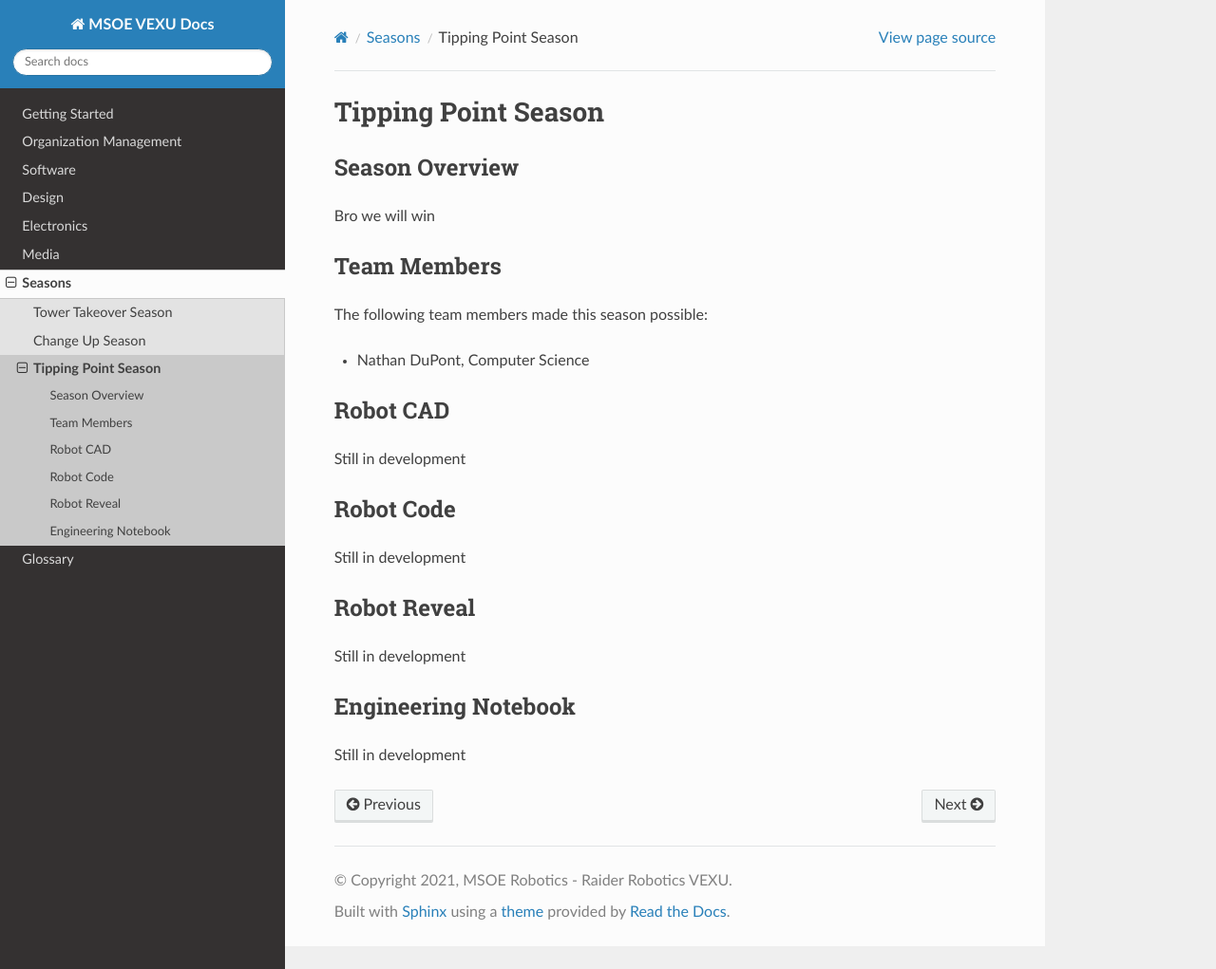
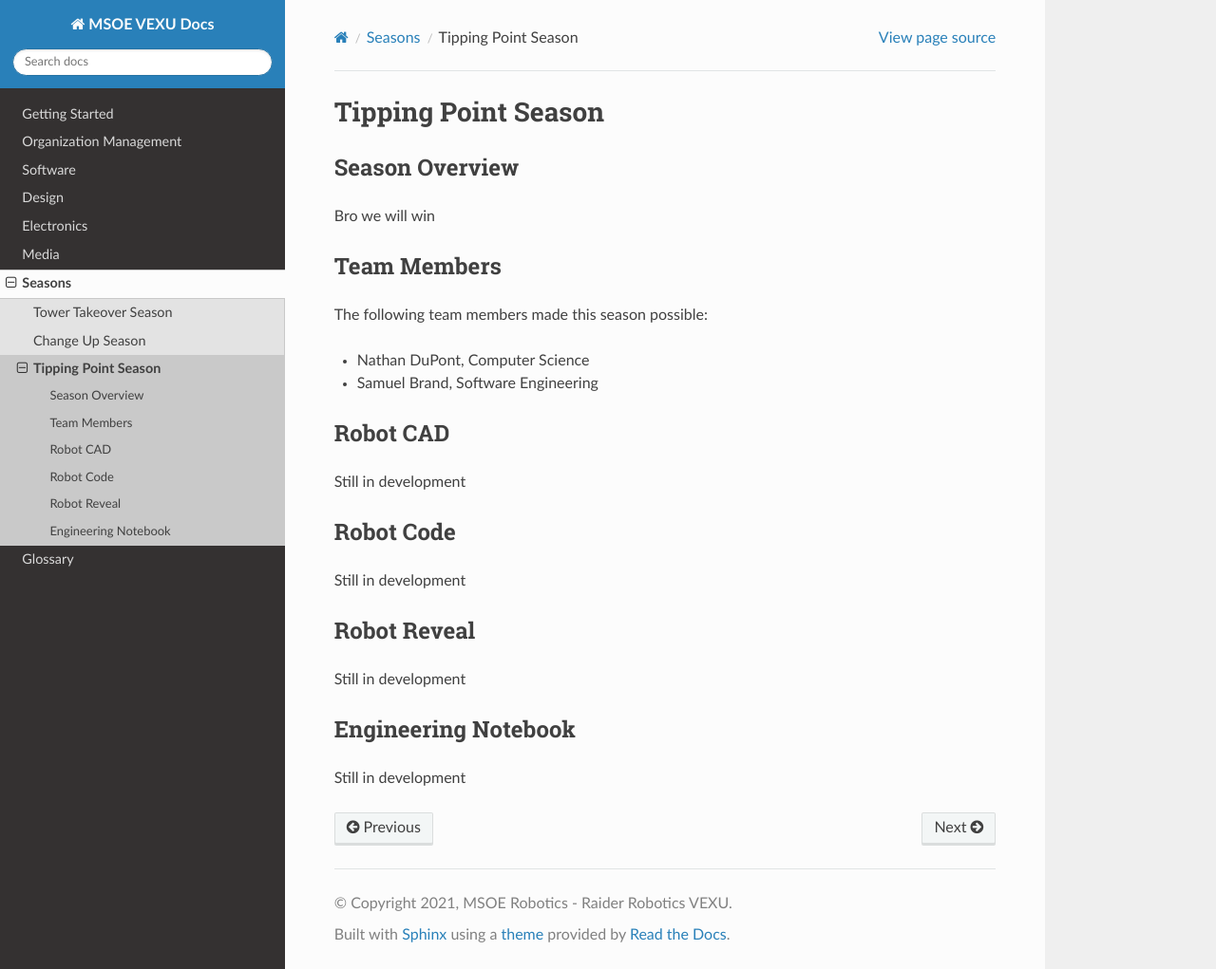
Before and after one commit to msoe-vex/docs, a Sphinx documentation site: the page built from source/seasons/tipping-point/tipping-point.rst, in a window 1280 px wide and 1021 px high. Shown: the whole window at 95% size. Built offline with Sphinx 7.4.7 and the Read the Docs theme 2.0.0, drawn with Linux system fonts in a browser that asks for light colours.

Commit message:
Added Samuel Brand to team members.

```diff
--- a/source/seasons/tipping-point/tipping-point.rst
+++ b/source/seasons/tipping-point/tipping-point.rst
@@ -14,6 +14,7 @@ Team Members
 The following team members made this season possible:
 
 - Nathan DuPont, Computer Science
+- Samuel Brand, Software Engineering
 
 
 Robot CAD
```
